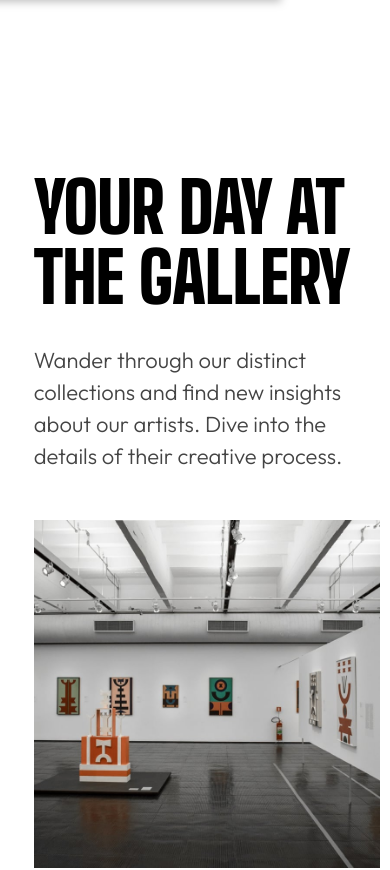
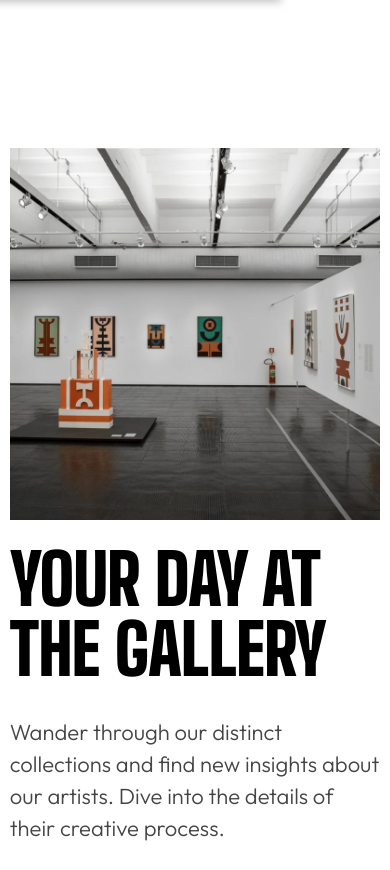
Before and after one commit to mseidel819/fe-art-gallery-website, a React (Create React App) app: page / in a window 390 px wide. Shown: the part 752-1622 px from the top of the page. Built offline with nearby package versions, Linux system fonts and the light colour scheme.

Commit message:
gallery responsiveness

```diff
--- a/src/components/Gallery/gallery.component.jsx
+++ b/src/components/Gallery/gallery.component.jsx
@@ -18,12 +18,18 @@ const Gallery = ({ size }) => {
   return (
     <Grid
       container
-      spacing={3}
-      sx={{ width: `${margins}`, margin: "180px auto", marginTop: "100px" }}
+      spacing={size === "mobile" ? 0 : 3}
+      sx={{ width: `${margins}`, margin: "100px auto", marginBottom: "180px" }}
     >
-      <Grid container item spacing={6} alignItems="center">
+      <Grid
+        container
+        item
+        spacing={3}
+        alignItems="center"
+        direction={size === "mobile" ? "column-reverse" : "row"}
+      >
         <Grid item md={5}>
-          <Box sx={{ backgroundColor: "white" }}>
+          <Box sx={{ backgroundColor: "white", marginBottom: "32px" }}>
             <Typography variant="h2">Your day at the gallery</Typography>
             <Typography variant="p">
               Wander through our distinct collections and find new insights
@@ -68,6 +74,7 @@ const Gallery = ({ size }) => {
           direction="column"
           justifyContent="space-between"
           item
+          spacing={3}
           md={5}
         >
           <Grid item>
```
